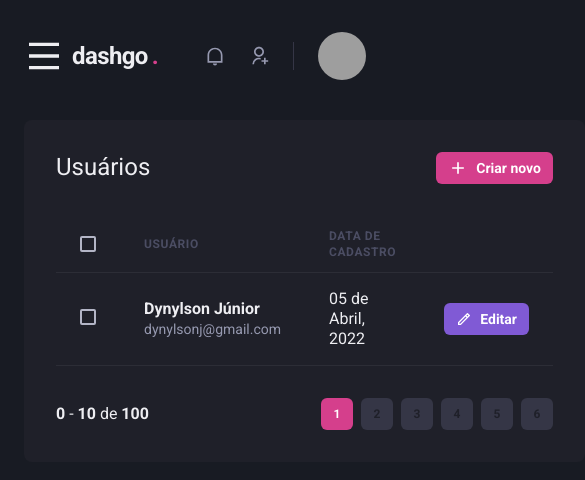
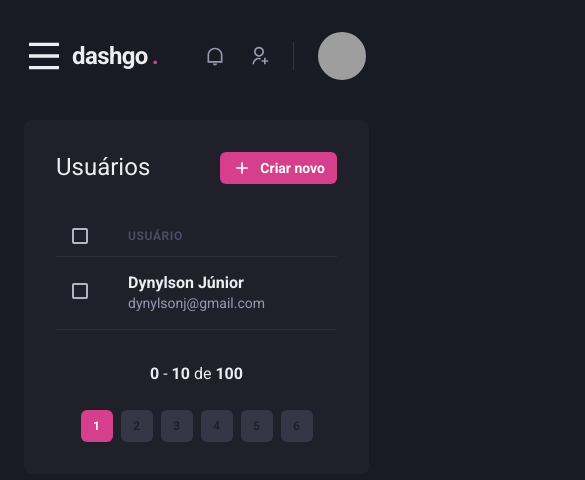
Before and after one commit to Dynylson/dashgo, a Next.js app: page /users in a window 390 px wide. Shown: the top 480 px of the page, 585 px wide, since content can reach past the window. Built offline with nearby package versions, Linux system fonts and the light colour scheme; grey boxes are pictures that could not be loaded.

Commit message:
Listagem responsiva

```diff
--- a/src/components/Pagination/index.tsx
+++ b/src/components/Pagination/index.tsx
@@ -4,7 +4,7 @@
 export function Pagination() {
   return (
     <Stack
-      direction="row"
+      direction={["column", "row"]}
       mt="8"
       justify="space-between"
       align="center"
--- a/src/pages/users/index.tsx
+++ b/src/pages/users/index.tsx
@@ -12,6 +12,7 @@
   Th,
   Thead,
   Tr,
+  useBreakpointValue,
 } from "@chakra-ui/react";
 import { RiAddLine, RiPencilLine } from "react-icons/ri";
 import { Header } from "../../components/Header";
@@ -19,6 +20,11 @@
 import { Sidebar } from "../../components/Sidebar";
 
 export default function UserList() {
+  const isWideVersion = useBreakpointValue({
+    base: false,
+    lg: true,
+  });
+
   return (
     <Box>
       <Header />
@@ -45,17 +51,17 @@
           <Table colorScheme="whiteAlpha">
             <Thead>
               <Tr>
-                <Th px="6" color="gray.300" width="8">
+                <Th px={["4", "4", "6"]} color="gray.300" width="8">
                   <Checkbox colorScheme="pink" />
                 </Th>
                 <Th>Usuário</Th>
-                <Th>Data de cadastro</Th>
+                {isWideVersion && <Th>Data de cadastro</Th>}
                 <Th width="8"></Th>
               </Tr>
             </Thead>
             <Tbody>
               <Tr>
-                <Td px="6">
+                <Td px={["4", "4", "6"]}>
                   <Checkbox colorScheme="pink" />
                 </Td>
                 <Td>
@@ -66,8 +72,9 @@
                     </Text>
                   </Box>
                 </Td>
-                <Td>05 de Abril, 2022</Td>
+                {isWideVersion && <Td>05 de Abril, 2022</Td>}
                 <Td>
+                  {isWideVersion && (
                     <Button
                       as="a"
                       size="sm"
@@ -77,6 +84,7 @@
                     >
                       Editar
                     </Button>
+                  )}
                 </Td>
               </Tr>
             </Tbody>
```
Lines whose indentation alone changed are shown as unchanged.
